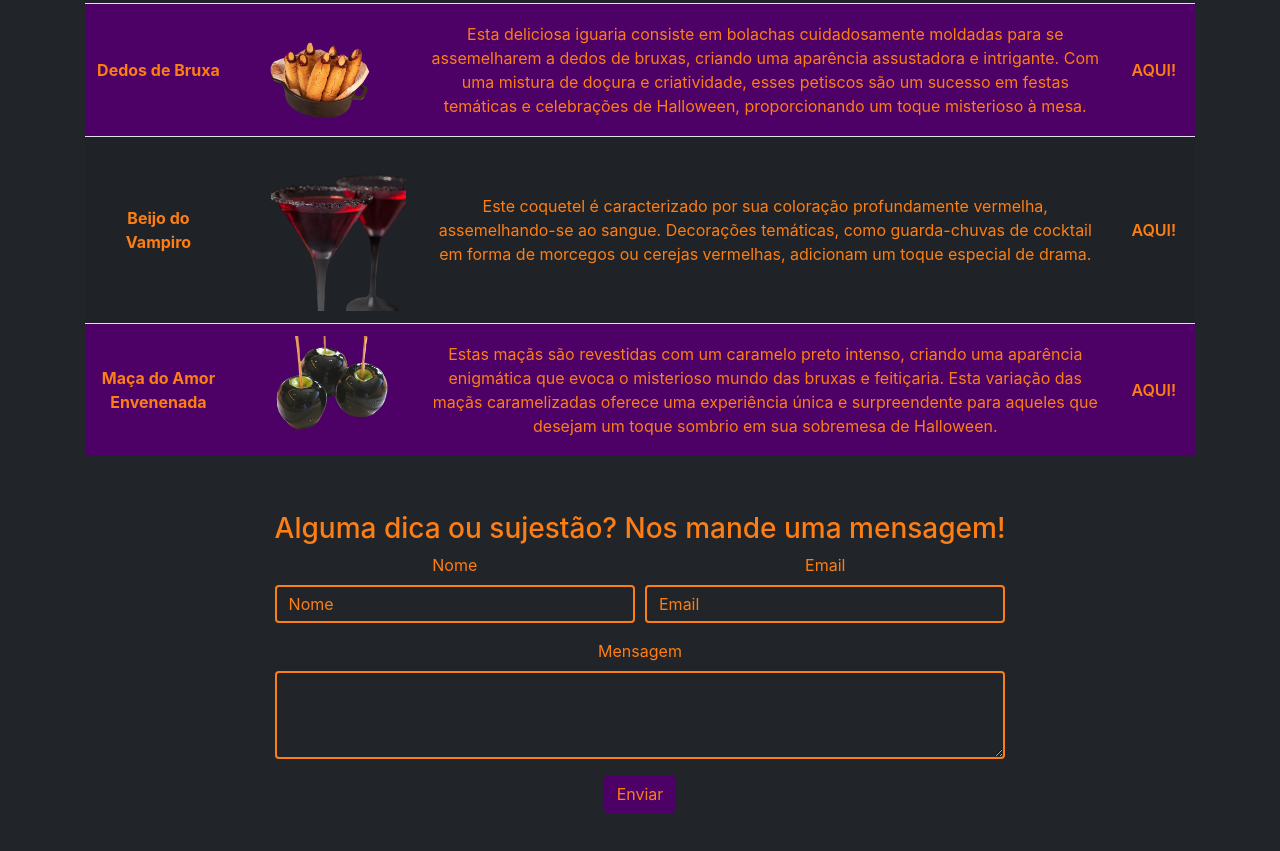
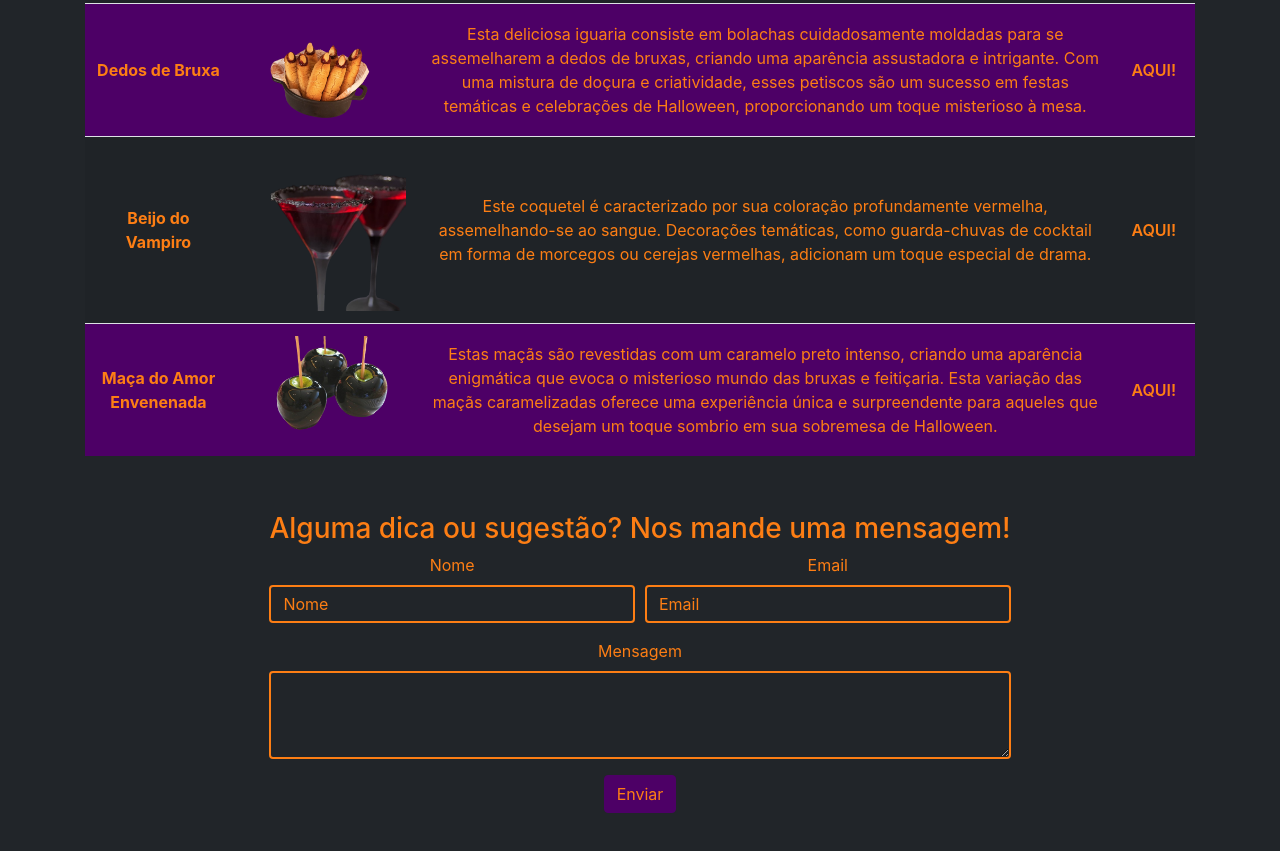
Before and after one commit to guilopreti/halloween-guide, a plain HTML site: page receitas.html in a window 1280 px wide. Shown: the part 555-1406 px from the top of the page. Drawn offline with nearby package versions, Linux system fonts and the light colour scheme.

Commit message:
Update receitas.html

```diff
--- a/receitas.html
+++ b/receitas.html
@@ -82,7 +82,7 @@
       </table>
 
       <div class="contact-div">
-        <h3>Alguma dica ou sujestão? Nos mande uma mensagem!</h3>
+        <h3>Alguma dica ou sugestão? Nos mande uma mensagem!</h3>
         <form id="messageForm">
           <div class="form-row">
             <div class="form-group col-md-6">
```
